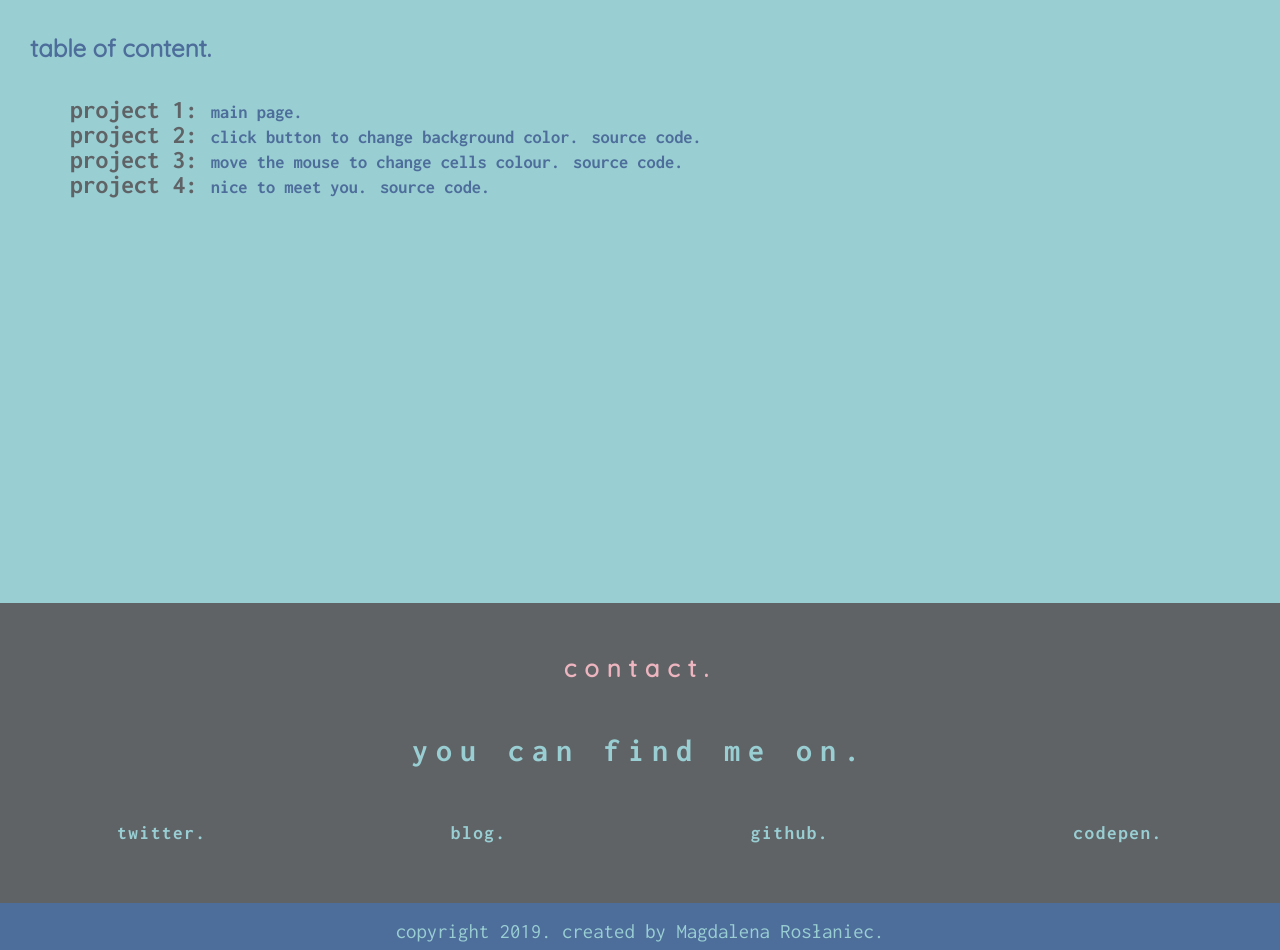
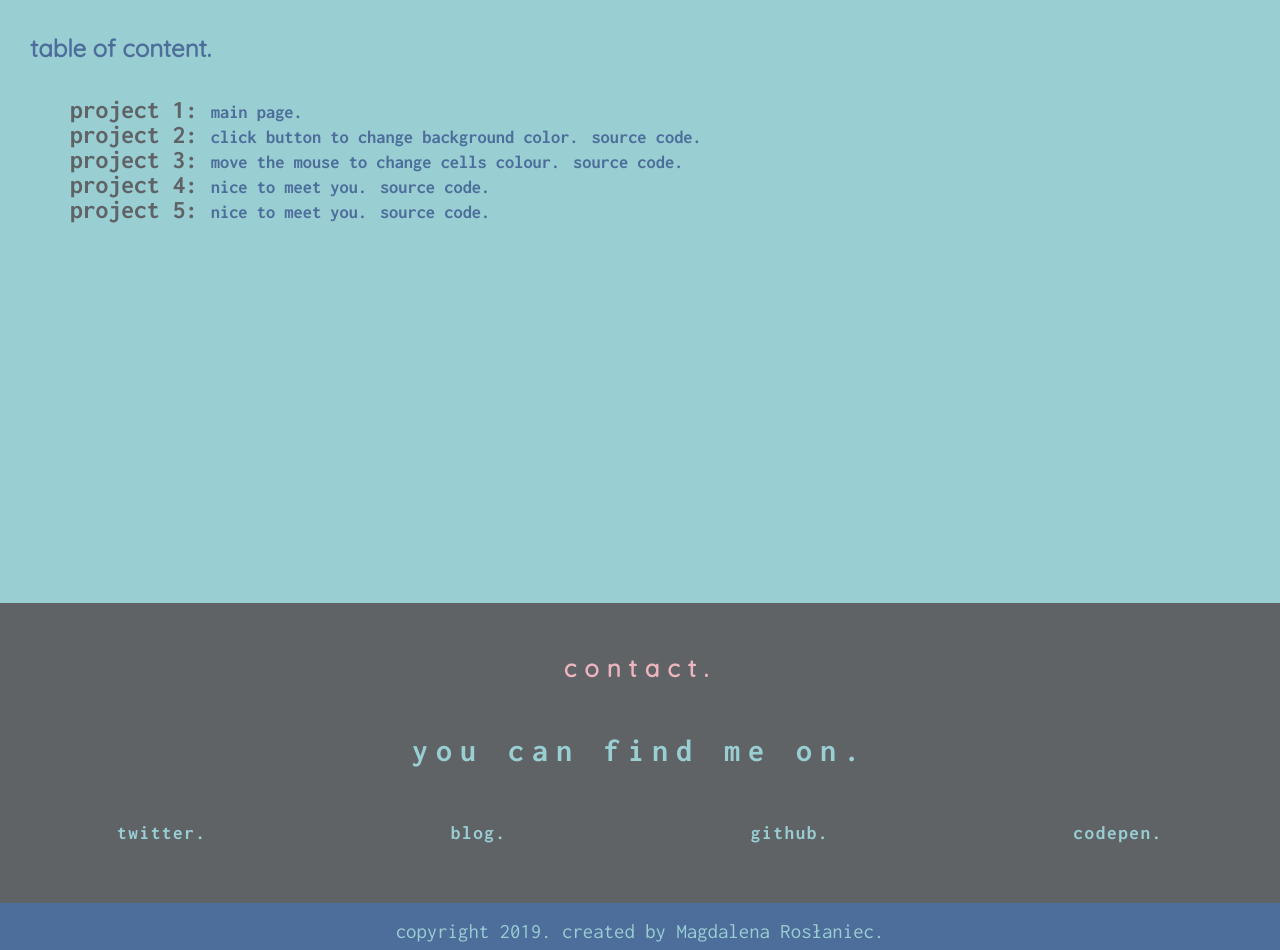
Before and after one commit to Mich45/projects-makneta, a plain HTML site: page index.html in a window 1280 px wide. Shown: the part 794-1744 px from the top of the page. Drawn offline with Linux system fonts and the light colour scheme.

Commit message:
adding links to project 5

```diff
--- a/index.html
+++ b/index.html
@@ -70,6 +70,11 @@
                         <a href="https://maknetaro.github.io/projects-makneta/project4.html">nice to meet you.</a>
                         <a href="https://github.com/maknetaRo/projects-makneta/blob/master/project4.html">source code.</a>
                     </li>
+                    <li>
+                        project 5:
+                        <a href="https://maknetaro.github.io/projects-makneta/project5.html">nice to meet you.</a>
+                        <a href="https://github.com/maknetaRo/projects-makneta/blob/master/project5.html">source code.</a>
+                    </li>
 
 
                 </ul>
```
Also changed, not shown: project5.html (+1 -1 lines).
